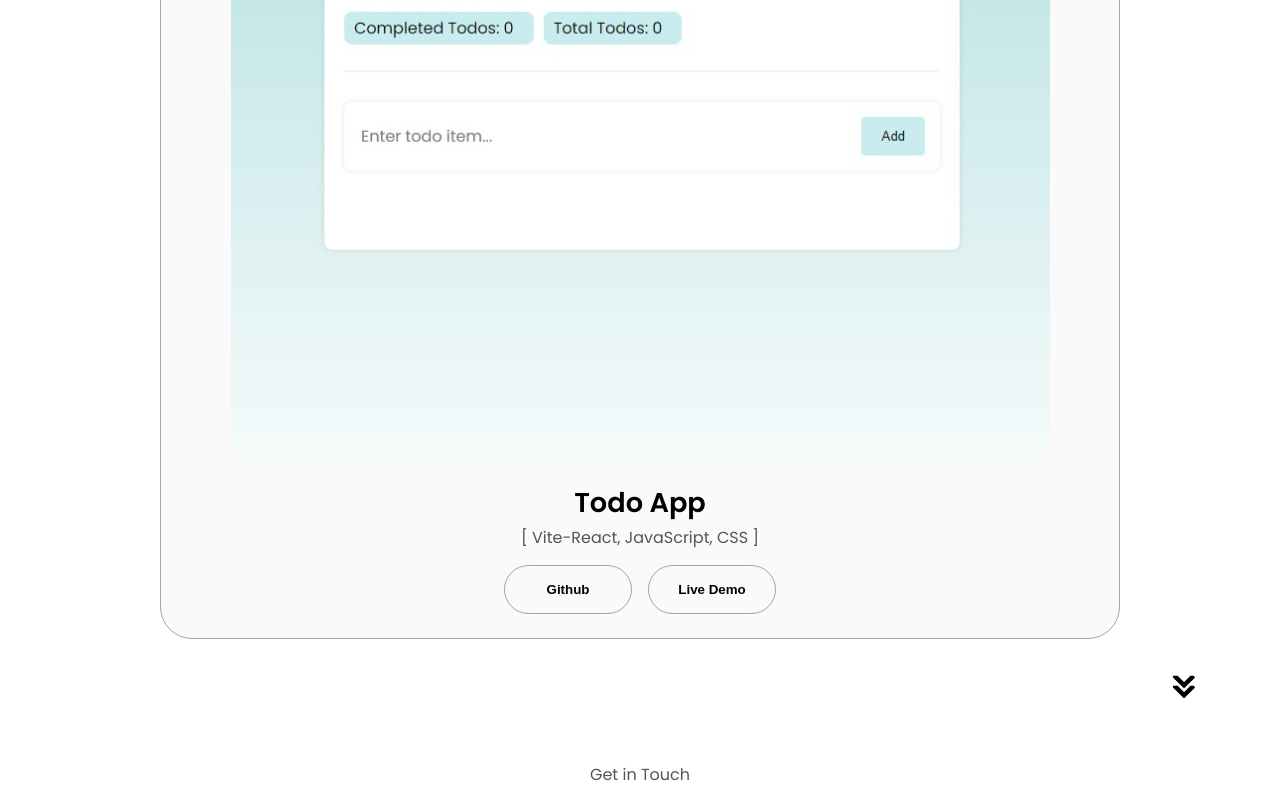
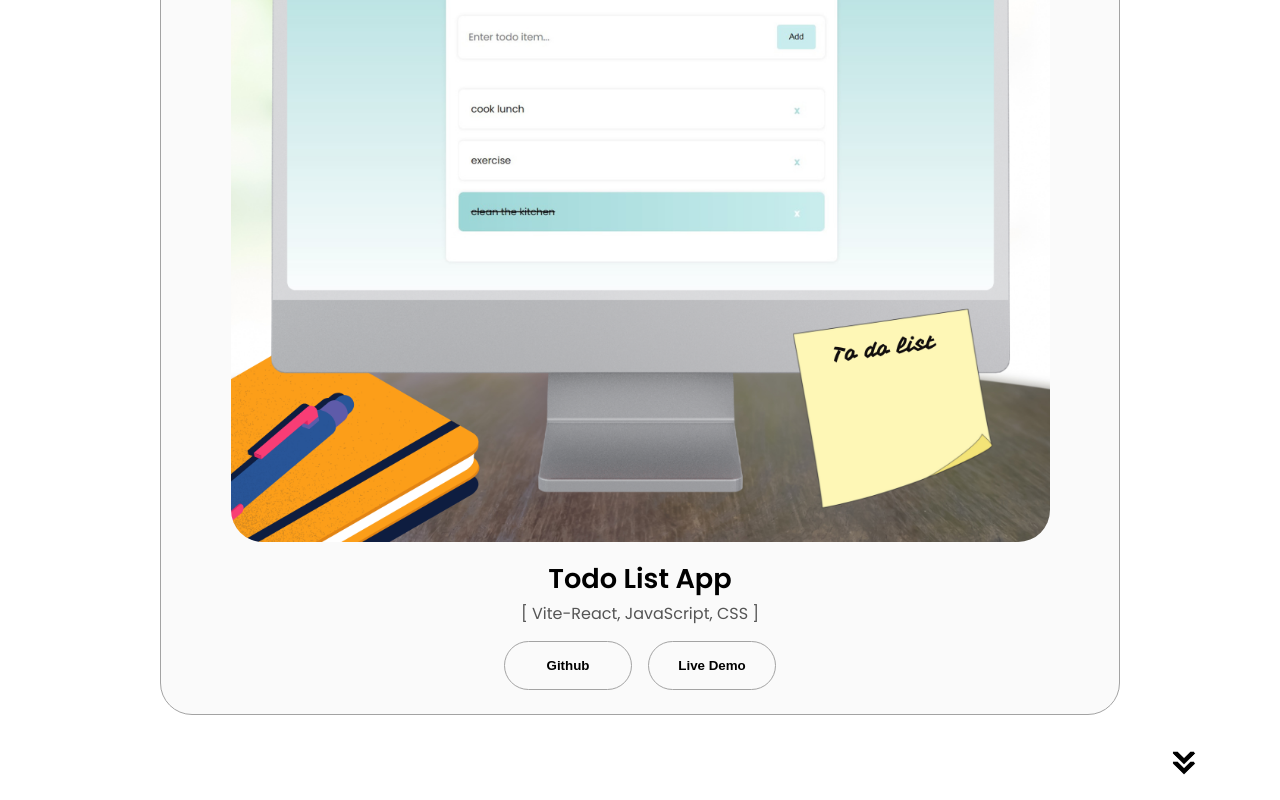
Before and after one commit to Rnicele/NiceleReyesPortfolio, a website: page index.html in a window 1280 px wide. Shown: the part 2979-3779 px from the top of the page. Drawn offline with Linux system fonts and the light colour scheme.

Commit message:
update the todo project

```diff
--- a/index.html
+++ b/index.html
@@ -310,12 +310,12 @@
             <div class="details-container color-container">
               <div class="article-container">
                 <img
-                  src="./assets/todoapp.jpg"
+                  src="./assets/todoapp.png"
                   alt="Todo app"
                   class="project-img"
                 />
               </div>
-              <h2 class="experience-sub-title project-title">Todo App</h2>
+              <h2 class="experience-sub-title project-title">Todo List App</h2>
               <p class="language">[ Vite-React, JavaScript, CSS ]</p>
               <div class="btn-container">
                 <button
```
Also changed, not shown: assets/todoapp.jpg (deleted), assets/todoapp.png (added).
